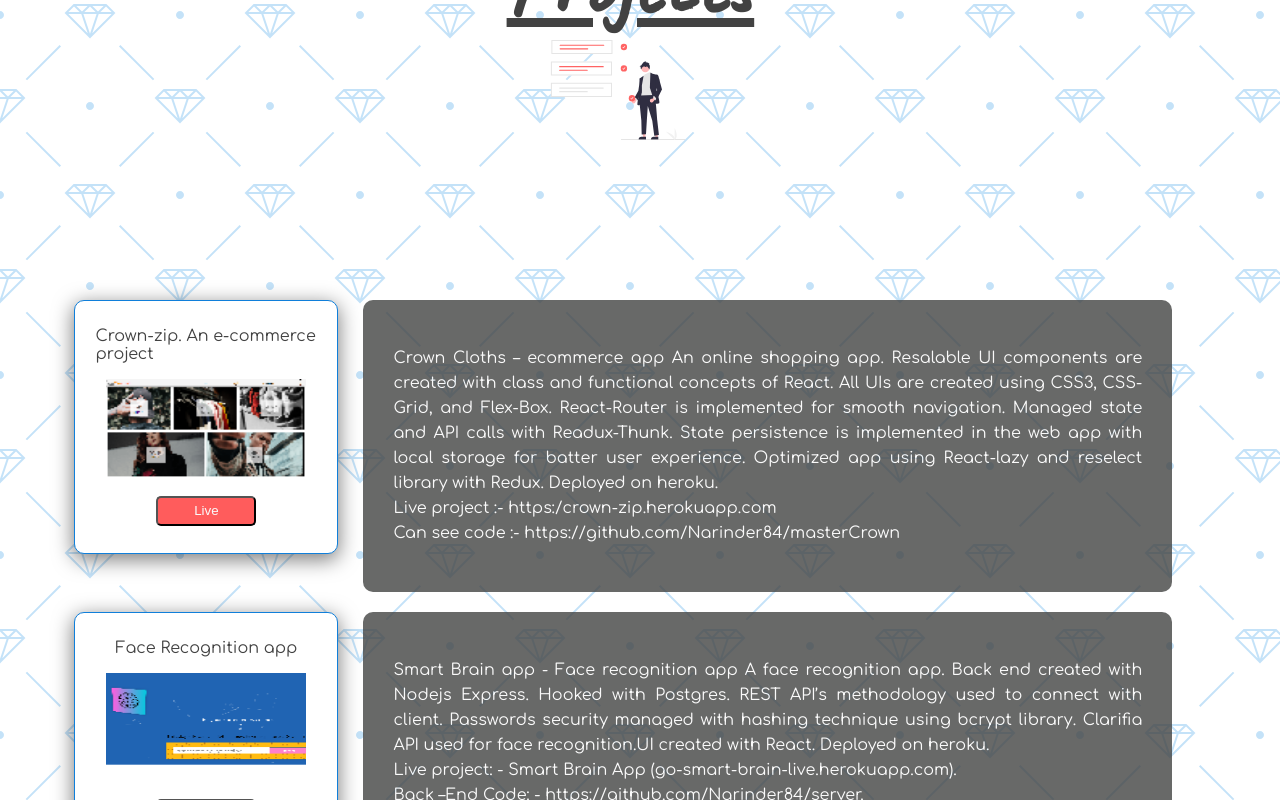
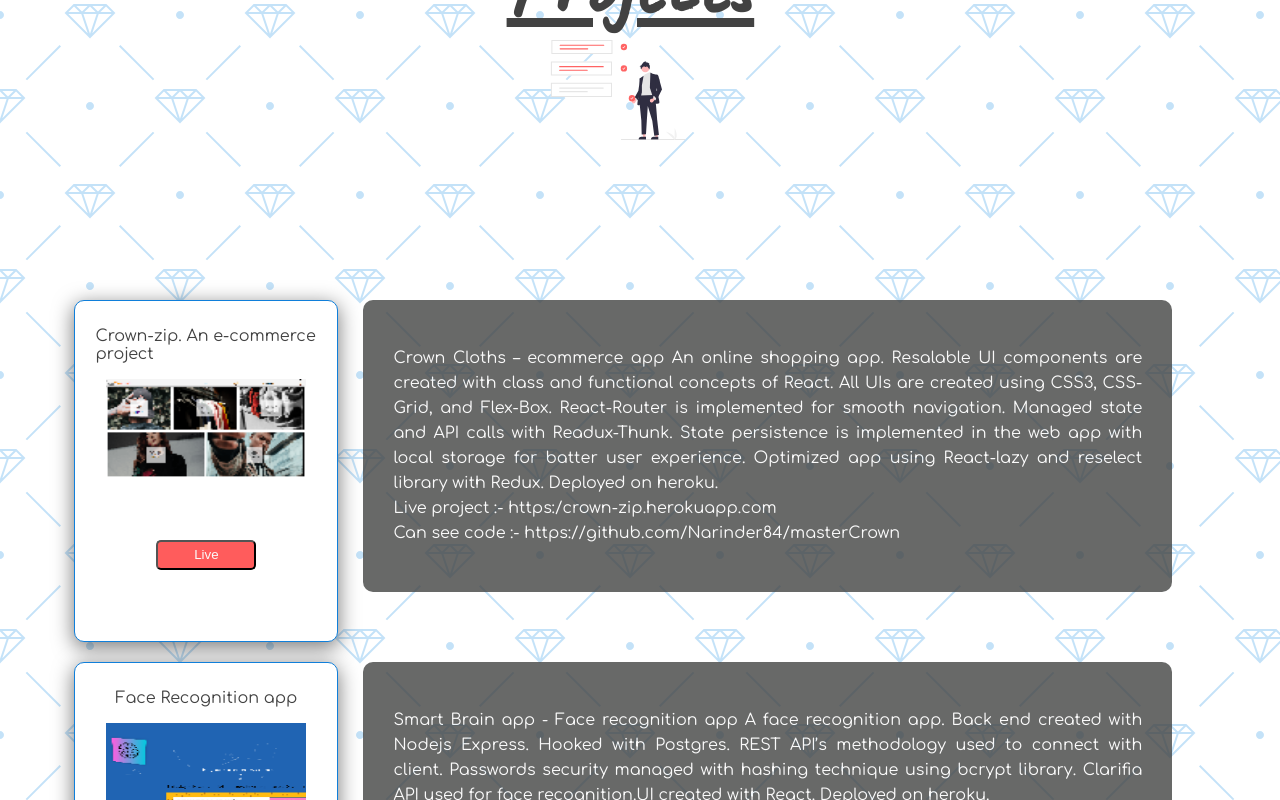
Before and after one commit to Narinder84/dream-projects, a React (Create React App) app: page / in a window 1280 px wide. Shown: the part 2774-3574 px from the top of the page. Built offline with nearby package versions, Linux system fonts and the light colour scheme.

Commit message:
change to UImaster

```diff
--- a/src/components/darkLightMode/darkLightComponents/lightDark.project/lightDark.project.styles.css
+++ b/src/components/darkLightMode/darkLightComponents/lightDark.project/lightDark.project.styles.css
@@ -42,6 +42,7 @@ h1 {
 	flex-direction: column;
 	align-items: center;
 	width: 300px;
+	height: 320px;
 }
 .primary {
 	background: var(--primary-color);
```
